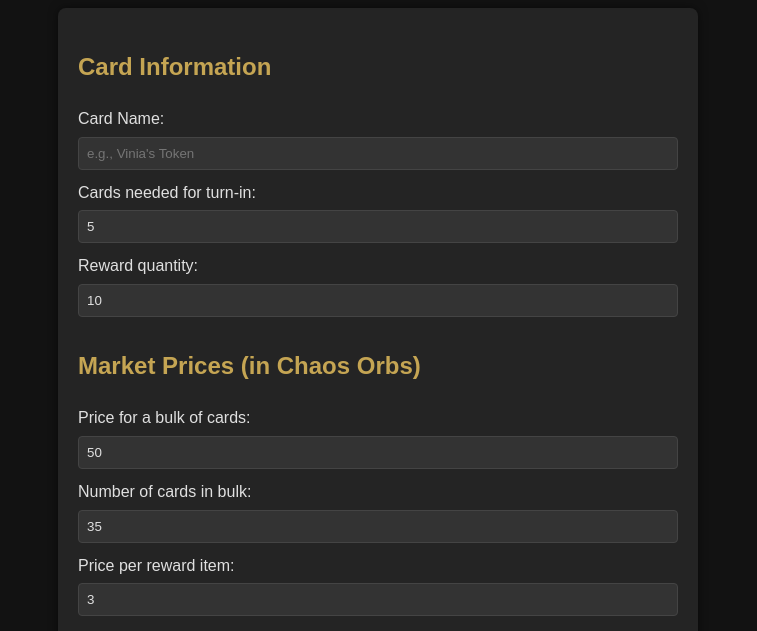
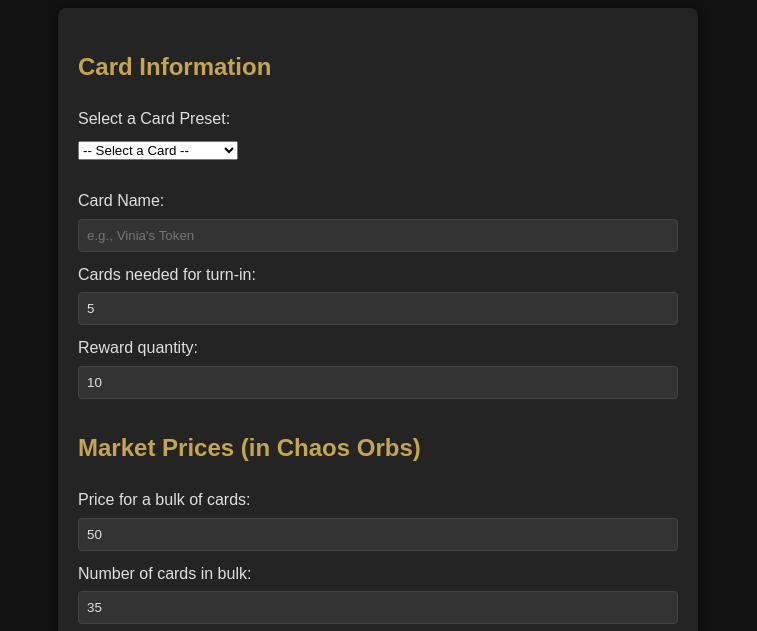
Before and after one commit to stolencatkarma/Vinia-s-Calculator, a plain HTML site: page index.html in a window 1280 px wide. Shown: the part 106-737 px from the top of the page, without its empty margins (262-1019 px from the left). Drawn offline with Linux system fonts and the light colour scheme.

Commit message:
feat: Add preset divination card data and README

```diff
--- a/index.html
+++ b/index.html
@@ -14,6 +14,11 @@
         <div class="calculator">
             <div class="input-section">
                 <h2>Card Information</h2>
+                <label for="card-preset">Select a Card Preset:</label>
+                <select id="card-preset">
+                    <option value="">-- Select a Card --</option>
+                </select>
+                <br><br>
                 <label for="card-name">Card Name:</label>
                 <input type="text" id="card-name" placeholder="e.g., Vinia's Token">
 
--- a/script.js
+++ b/script.js
@@ -1,7 +1,78 @@
 document.addEventListener('DOMContentLoaded', () => {
+    populateCardPresets();
     const calculateBtn = document.getElementById('calculate-btn');
     calculateBtn.addEventListener('click', calculateProfit);
+
+    const cardPreset = document.getElementById('card-preset');
+    cardPreset.addEventListener('change', handlePresetChange);
 });
+
+const divinationCards = {
+    "The Apothecary": { "stack": 5, "reward": "Mageblood" },
+    "The Doctor": { "stack": 8, "reward": "Headhunter" },
+    "The Fiend": { "stack": 11, "reward": "Headhunter" },
+    "The Nurse": { "stack": 8, "reward": "The Doctor" },
+    "The House of Mirrors": { "stack": 9, "reward": "Mirror of Kalandra" },
+    "The Immortal": { "stack": 10, "reward": "House of Mirrors" },
+    "The Saint's Treasure": { "stack": 10, "reward": "2x Exalted Orb" },
+    "The Enlightened": { "stack": 6, "reward": "Level 4 Enlighten" },
+    "The Dragon's Heart": { "stack": 11, "reward": "Level 4 Empower" },
+    "The Risk": { "stack": 4, "reward": "Level 4 Enhance" },
+    "A Dab of Ink": { "stack": 9, "reward": "The Poet's Pen" },
+    "The Void": { "stack": 1, "reward": "Random divination card" },
+    "The Gambler": { "stack": 5, "reward": "Random divination card" },
+    "The Scholar": { "stack": 3, "reward": "40x Scroll of Wisdom" },
+    "The Gemcutter": { "stack": 3, "reward": "Gemcutter's Prism" },
+    "The Artist": { "stack": 11, "reward": "Level 4 Enhance" },
+    "The Cartographer": { "stack": 3, "reward": "10x Cartographer's Chisel" },
+    "The Surveyor": { "stack": 4, "reward": "5x Vaal Orb" },
+    "The Union": { "stack": 12, "reward": "10x Gemcutter's Prism" },
+    "The Hoarder": { "stack": 12, "reward": "Exalted Orb" },
+    "The Chains that Bind": { "stack": 11, "reward": "6-link Body Armour" },
+    "The Celestial Justicar": { "stack": 6, "reward": "6-link Astral Plate" },
+    "The Dapper Prodigy": { "stack": 6, "reward": "6-link Body Armour (ilvl 100)" },
+    "The Ethereal": { "stack": 7, "reward": "6-link Vaal Regalia" },
+    "The Mercenary": { "stack": 8, "reward": "6-link Body Armour" },
+    "The Porcupine": { "stack": 6, "reward": "6-link Short Bow" },
+    "The Warlord": { "stack": 6, "reward": "6-link Coronal Maul" },
+    "The Wind": { "stack": 8, "reward": "6-link bow" },
+    "The Brittle Emperor": { "stack": 8, "reward": "Voll's Devotion" },
+    "The King's Heart": { "stack": 8, "reward": "Kaom's Heart" },
+    "The Last One Standing": { "stack": 1, "reward": "Atziri's Disfavour" },
+    "The Offering": { "stack": 8, "reward": "Shavronne's Wrappings" },
+    "The Queen": { "stack": 10, "reward": "Atziri's Acuity" },
+    "The Samurai's Eye": { "stack": 8, "reward": "Watcher's Eye" },
+    "The Throne": { "stack": 3, "reward": "Kaom's Roots" },
+    "The Tyrant": { "stack": 8, "reward": "Merciless weapon" },
+    "The Vast": { "stack": 8, "reward": "The Poet's Pen" },
+    "The Wolven King's Bite": { "stack": 8, "reward": "Rigwald's Quills" },
+    "The Wrath": { "stack": 10, "reward": "The King's Heart" },
+    "Vinia's Token": { "stack": 5, "reward": "10x Orb of Regret" }
+};
+
+function populateCardPresets() {
+    const cardPreset = document.getElementById('card-preset');
+    for (const cardName in divinationCards) {
+        const option = document.createElement('option');
+        option.value = cardName;
+        option.textContent = cardName;
+        cardPreset.appendChild(option);
+    }
+}
+
+function handlePresetChange() {
+    const cardPreset = document.getElementById('card-preset');
+    const selectedValue = cardPreset.value;
+    if (selectedValue && divinationCards[selectedValue]) {
+        const cardData = divinationCards[selectedValue];
+        document.getElementById('card-name').value = selectedValue;
+        document.getElementById('stack-size').value = cardData.stack;
+        // A simple regex to extract the number from the reward string
+        const rewardMatch = cardData.reward.match(/^(\d+)/);
+        const rewardQuantity = rewardMatch ? parseInt(rewardMatch[1], 10) : 1;
+        document.getElementById('reward-quantity').value = rewardQuantity;
+    }
+}
 
 function calculateProfit() {
     // Card Info
```
Also changed, not shown: 1 other file.
